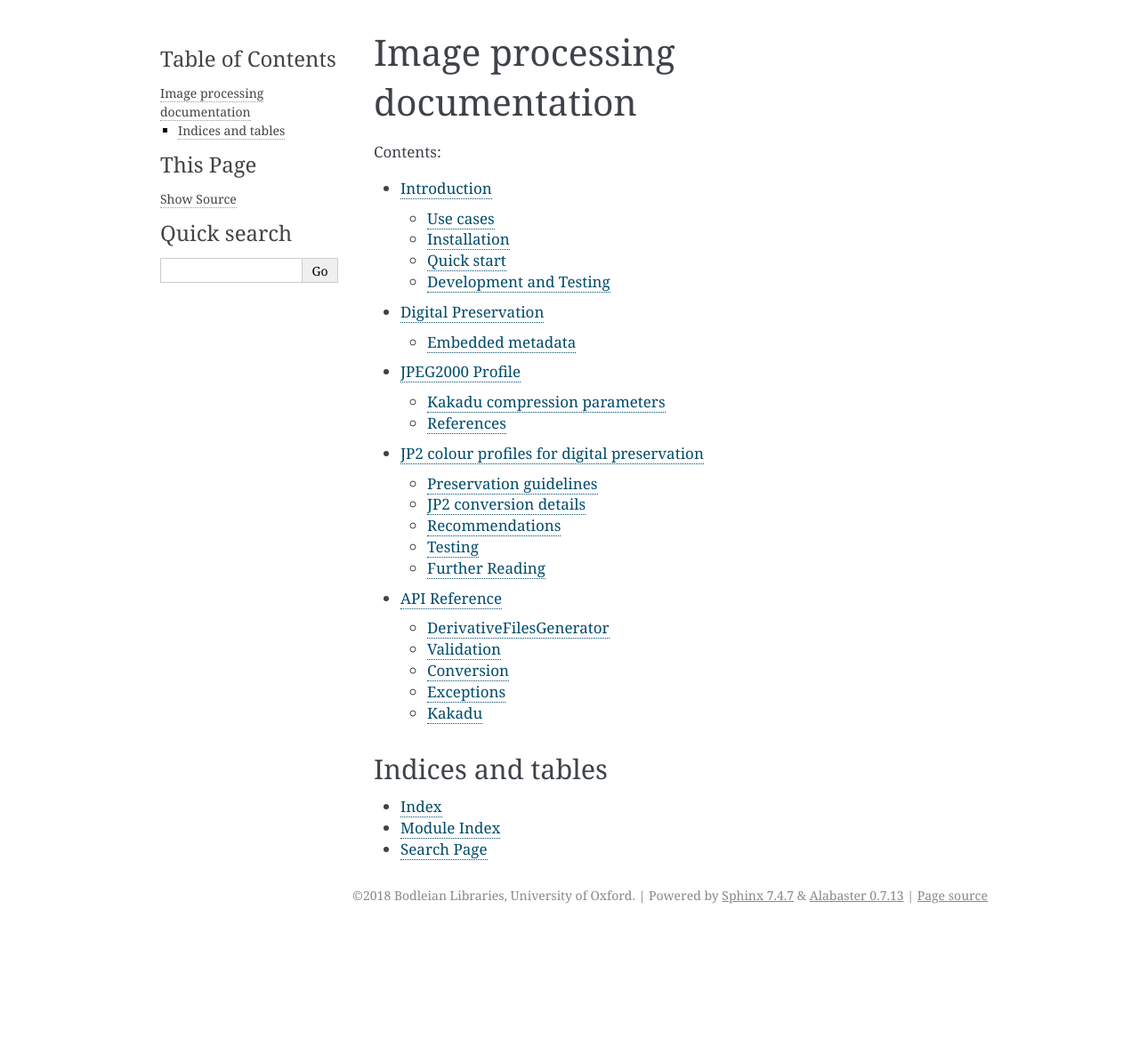
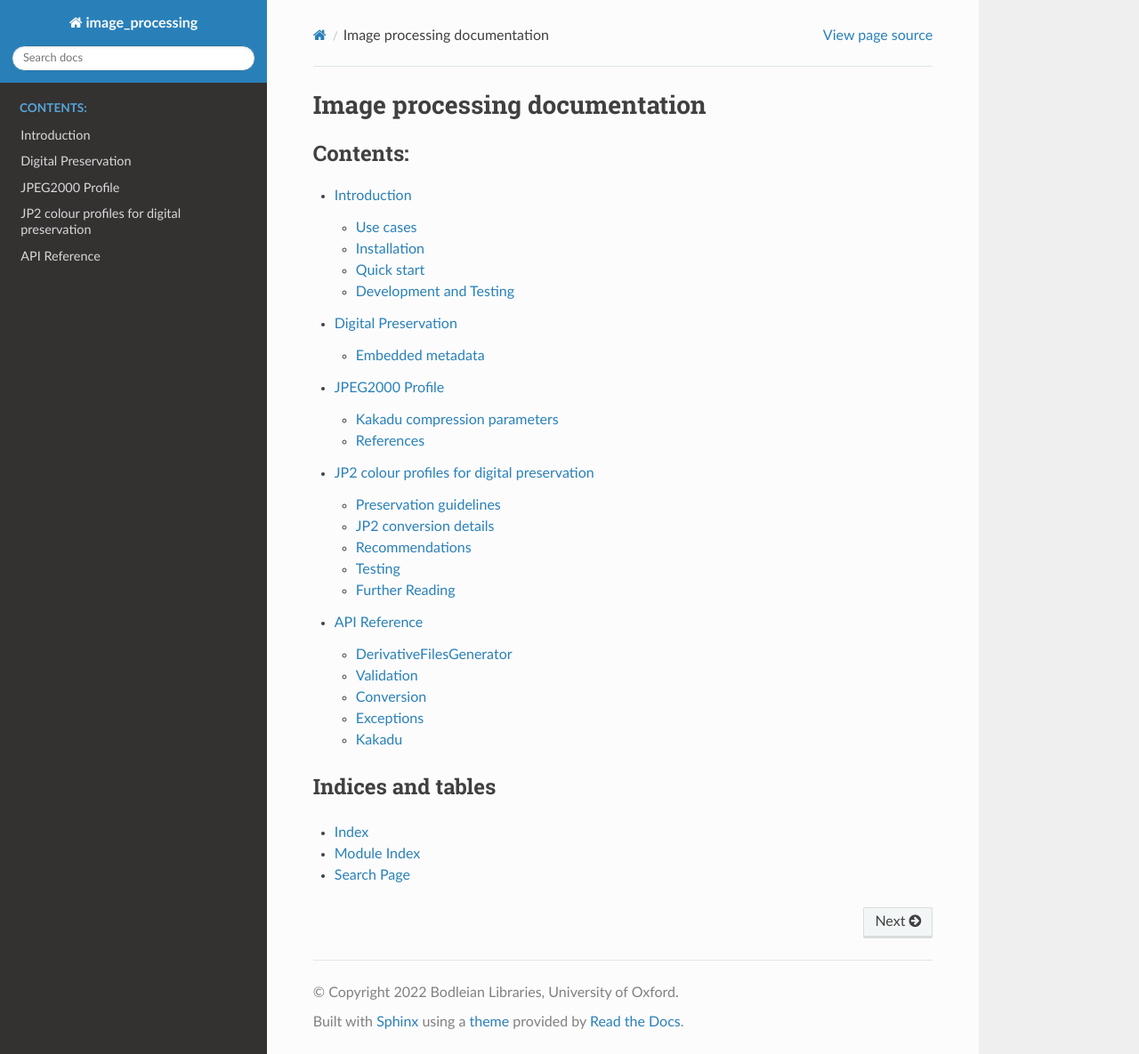
Before and after one commit to bodleian/image-processing, a Sphinx documentation site: the page built from docs/index.rst, in a window 1280 px wide and 1185 px high. Shown: the whole window at 89% size. Built offline with Sphinx 7.4.7 and the Read the Docs theme 2.0.0, drawn with Linux system fonts in a browser that asks for light colours.

Commit message:
Update sphinx and sphinx config files, add readthedocs config to specify python version

```diff
--- a/README.rst
+++ b/README.rst
@@ -90,7 +90,7 @@ To just use Kakadu directly through the wrapper:
 
 
 Development and Testing
-----------------------
+-----------------------
 
 You can use requirements.txt to set up a Python virtual environment for development.
 
--- a/docs/conf.py
+++ b/docs/conf.py
@@ -2,9 +2,9 @@
 #
 # Configuration file for the Sphinx documentation builder.
 #
-# This file does only contain a selection of the most common options. For a
-# full list see the documentation:
-# http://www.sphinx-doc.org/en/stable/config
+# This file only contains a selection of the most common options. For a full
+# list see the documentation:
+# https://www.sphinx-doc.org/en/master/usage/configuration.html
 
 # -- Path setup --------------------------------------------------------------
 
@@ -14,26 +14,21 @@
 #
 import os
 import sys
+import sphinx_rtd_theme
 sys.path.insert(0, os.path.abspath('..'))
 
 
 # -- Project information -----------------------------------------------------
 
-project = u'image_processing'
-copyright = u'2018 Bodleian Libraries, University of Oxford'
-author = u'Mel Mason'
+project = 'image_processing'
+copyright = '2022 Bodleian Libraries, University of Oxford'
+author = 'Mel Mason'
 
-# The short X.Y version
-version = u''
 # The full version, including alpha/beta/rc tags
-release = u'1.6'
+release = '1.10.0'
 
 
 # -- General configuration ---------------------------------------------------
-
-# If your documentation needs a minimal Sphinx version, state it here.
-#
-# needs_sphinx = '1.0'
 
 # Add any Sphinx extension module names here, as strings. They can be
 # extensions coming with Sphinx (named 'sphinx.ext.*') or your custom
@@ -44,6 +39,7 @@ extensions = [
     'sphinx.ext.coverage',
     'sphinx.ext.ifconfig',
     #'sphinx.ext.viewcode',
+    'sphinx_rtd_theme'
 ]
 
 # Add any paths that contain templates here, relative to this directory.
@@ -58,17 +54,11 @@ source_suffix = '.rst'
 # The master toctree document.
 master_doc = 'index'
 
-# The language for content autogenerated by Sphinx. Refer to documentation
-# for a list of supported languages.
-#
-# This is also used if you do content translation via gettext catalogs.
-# Usually you set "language" from the command line for these cases.
-language = None
-
 # List of patterns, relative to source directory, that match files and
 # directories to ignore when looking for source files.
-# This pattern also affects html_static_path and html_extra_path .
-exclude_patterns = [u'_build', 'Thumbs.db', '.DS_Store']
+# This pattern also affects html_static_path and html_extra_path.
+exclude_patterns = ['_build', 'Thumbs.db', '.DS_Store']
+
 
 # The name of the Pygments (syntax highlighting) style to use.
 pygments_style = 'sphinx'
@@ -79,7 +69,7 @@ pygments_style = 'sphinx'
 # The theme to use for HTML and HTML Help pages.  See the documentation for
 # a list of builtin themes.
 #
-#html_theme = 'alabaster'
+html_theme = "sphinx_rtd_theme"
 
 # Theme options are theme-specific and customize the look and feel of a theme
 # further.  For a list of options available for each theme, see the
@@ -90,7 +80,7 @@ pygments_style = 'sphinx'
 # Add any paths that contain custom static files (such as style sheets) here,
 # relative to this directory. They are copied after the builtin static files,
 # so a file named "default.css" will overwrite the builtin "default.css".
-html_static_path = ['_static']
+#html_static_path = ['_static']
 
 # Custom sidebar templates, must be a dictionary that maps document names
 # to template names.
--- a/requirements.txt
+++ b/requirements.txt
@@ -3,5 +3,5 @@ pytest==7.1.2
 uuid==1.30
 Pillow==9.1.0
 jpylyzer==2.0.1
-sphinx==4.5.0
-sphinx-autobuild==2021.3.14
+Sphinx==5.0.2
+sphinx-rtd-theme==1.0.0
```
Also changed, not shown: .readthedocs.yaml (added), 2 other files.
